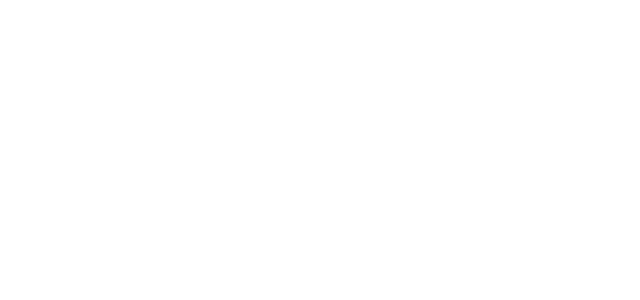
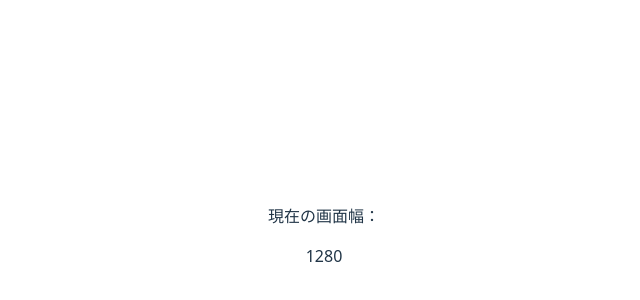
Before and after one commit to D-suke0614/13day-dev-dojo, a React (Vite) app in the folder my-react-app/: page / in a window 1280 px wide. Shown: the part 172-472 px from the top of the page, without its empty margins (316-956 px from the left). Built offline with nearby package versions, Linux system fonts and the light colour scheme.

Commit message:
add: implement WindowWidthDisplay component and update App layout

```diff
--- a/my-react-app/src/App.tsx
+++ b/my-react-app/src/App.tsx
@@ -1,9 +1,12 @@
 import "./App.css";
+import WindowWidthDisplay from "./components/WindowWidthDisplay";
 
 function App() {
   return (
     <>
-      <div></div>
+      <div>
+        <WindowWidthDisplay />
+      </div>
     </>
   );
 }
--- /dev/null
+++ b/my-react-app/src/components/WindowWidthDisplay.tsx
@@ -0,0 +1,23 @@
+import { useEffect, useState } from "react";
+
+export default function WindowWidthDisplay() {
+  const [width, setWidth] = useState<number>(window.innerWidth);
+
+  useEffect(() => {
+    const handleResize = () => {
+      setWidth(window.innerWidth);
+    };
+    window.addEventListener("resize", handleResize);
+
+    return () => {
+      window.removeEventListener("resize", handleResize);
+    };
+  }, []);
+
+  return (
+    <div>
+      <p>現在の画面幅：</p>
+      {width}
+    </div>
+  );
+}
```
Also changed, not shown: 1 other file (tests, documents, lock files or other folders).
